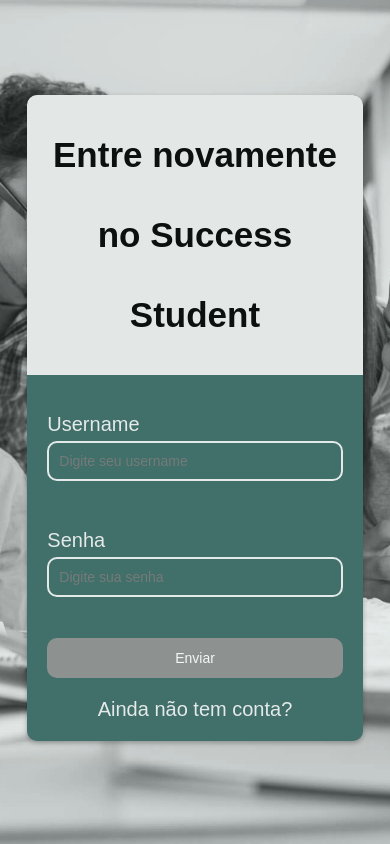
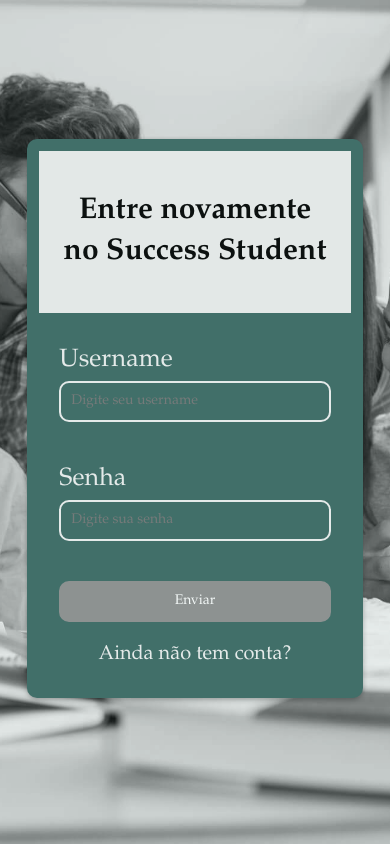
Before and after one commit to Bob-Cafezento/success-student, a Vue app: page /login in a window 390 px wide. Built offline with nearby package versions, Linux system fonts and the light colour scheme.

Commit message:
Trabalhando na Responsividade, fazendo a conta

```diff
--- a/src/assets/main.css
+++ b/src/assets/main.css
@@ -4,6 +4,7 @@
   box-sizing: border-box;
   padding: 0;
   margin: 0;
+  font-family: garamond;
 }
 :root {
   --verde-escuro: #3b6863;
@@ -189,8 +190,64 @@
   cursor: pointer;
 }
 
+label {
+  font-size: 20px;
+}
+main#conta {
+  flex-direction: column;
+  align-items: center;
+  font-size: 40px;
+}
+.botao {
+  background-color: #8f8f8f;
+  border: 2px solid #8f8f8f;
+  color: #fff;
+  font-size: 14px;
+  width: 100%;
+  border-radius: 10px;
+  padding: 10px;
+  cursor: pointer;
+}
+i {
+  font-weight: bold;
+}
+h3 {
+  font-size: 30px;
+  font-weight: bolder;
+  font-style: italic;
+}
+main#conta {
+  display: flex;
+  flex-direction: row;
+}
+.paragrafo{
+  font-size: 22px;
+  font-family:'Segoe UI', Tahoma, Verdana, sans-serif;
+}
+.titulo{
+  font-size: 45px;
+}
+
 /*Aqui nós temos uma folha de estilo secundária que garante a responsividade do site em celulares*/
 @media screen and (max-width: 600px) {
+  h1{
+    font-size: 30px;
+    padding-top: 20px;
+  }
+  h2{
+    line-height: 41px;
+    font-size: 30px;
+    margin-top: 20px;
+    margin-bottom: 20px;
+  }
+  label{
+    font-size: 25px;
+  }
+  p{
+    font-size: 20px;
+    font-family:'Segoe UI', Tahoma, Verdana, sans-serif;
+    text-align: left;
+  }
   header {
     box-shadow: 1px -5px 20px 4px #1f1f1f;
     display: flex;
@@ -199,6 +256,7 @@
     padding: 2%;
     font-size: 40%;
   }
+
   .label {
     height: 16px;
     width: 30px;
@@ -232,10 +290,6 @@
   .header-item:hover {
     font-weight: normal;
   }
-  h1 {
-    font-size: 60%;
-    text-align: center;
-  }
   main {
     margin: 5%;
     border-radius: 15px;
@@ -247,38 +301,18 @@
     text-align: center;
     margin: 20px;
     padding: 20px;
-    max-width: 300px;
-    min-width: 70%;
+    width: 90%;
     box-shadow: -2px 2px 5px black;
   }
+  .box img{
+    width: 45vw;
+  }
+  /*Adicionar Conteúdo e adicionar Formulário*/
+  .paragrafo{
+    font-size: 18px;
+    font-family:'Segoe UI', Tahoma, Geneva, Verdana, sans-serif;
+  }
+  .titulo{
+    font-size: 30px;
+  }
 }
-label {
-  font-size: 20px;
-}
-main#conta {
-  flex-direction: column;
-  align-items: center;
-  font-size: 40px;
-}
-.botao {
-  background-color: #8f8f8f;
-  border: 2px solid #8f8f8f;
-  color: #fff;
-  font-size: 14px;
-  width: 100%;
-  border-radius: 10px;
-  padding: 10px;
-  cursor: pointer;
-}
-i {
-  font-weight: bold;
-}
-h3 {
-  font-size: 30px;
-  font-weight: bolder;
-  font-style: italic;
-}
-main#conta {
-  display: flex;
-  flex-direction: row;
-}
--- a/src/views/ContaView.vue
+++ b/src/views/ContaView.vue
@@ -51,10 +51,11 @@
 
 <template>
   <div id="abrangent">
+    <h1>SUCCESS STUDENT</h1>
     <main id="conta">
       <div class="big-box-conta">
         <img src="@/assets/imagens/CONTA.png" width="200" />
-        Tenha controle da sua conta
+        <h1 id="conteudo">Tenha controle da sua conta</h1>
       </div>
       <div class="big-box">
         <h2 class="line">Informações pessoais</h2>
@@ -94,13 +95,15 @@
 </template>
 
 <style scoped>
+
+h1#conteudo{
+  font-size: 60px;
+}
 .line {
   line-height: 1.2em;
   margin: 0.4em;
 }
-.big-box-conta img {
-  z-index: inherit;
-}
+
 .box {
   background-color: var(--verde-claro);
   font-size: 35px;
@@ -179,4 +182,17 @@
 h2 {
   font-size: 40px;
 }
+@media screen and (max-width: 600px) {
+  h1#conteudo{
+  font-size: 30px;
+  }
+  img{
+    margin-top: 20px;
+  }
+  .big-box{
+    width: 90%;
+    margin: none;
+    margin-left: 0;
+  }
+}
 </style>
--- a/src/views/LoginView.vue
+++ b/src/views/LoginView.vue
@@ -65,17 +65,11 @@
 </template>
 
 <style scoped>
-* {
-  box-sizing: border-box;
-  margin: 0;
-  padding: 0;
-  font-family: Arial, Helvetica, sans-serif;
-}
 .body {
   width: 100%;
   min-height: 100vh;
-  background: url(@/assets/imagens/grupo-de-estudo-ConversImagem.jpg) no-repeat
-    center center;
+  background: url(@/assets/imagens/grupo-de-estudo-ConversImagem.jpg)
+  no-repeat center center;
   background-size: cover;
   display: flex;
   justify-content: center;
--- a/src/views/disciplinas/GeografiaView.vue
+++ b/src/views/disciplinas/GeografiaView.vue
@@ -36,4 +36,6 @@
   width: 90%;
   color: black;
 }
+
+
 </style>
```
Also changed, not shown: src/assets/imagens/Ampulheta.png.
